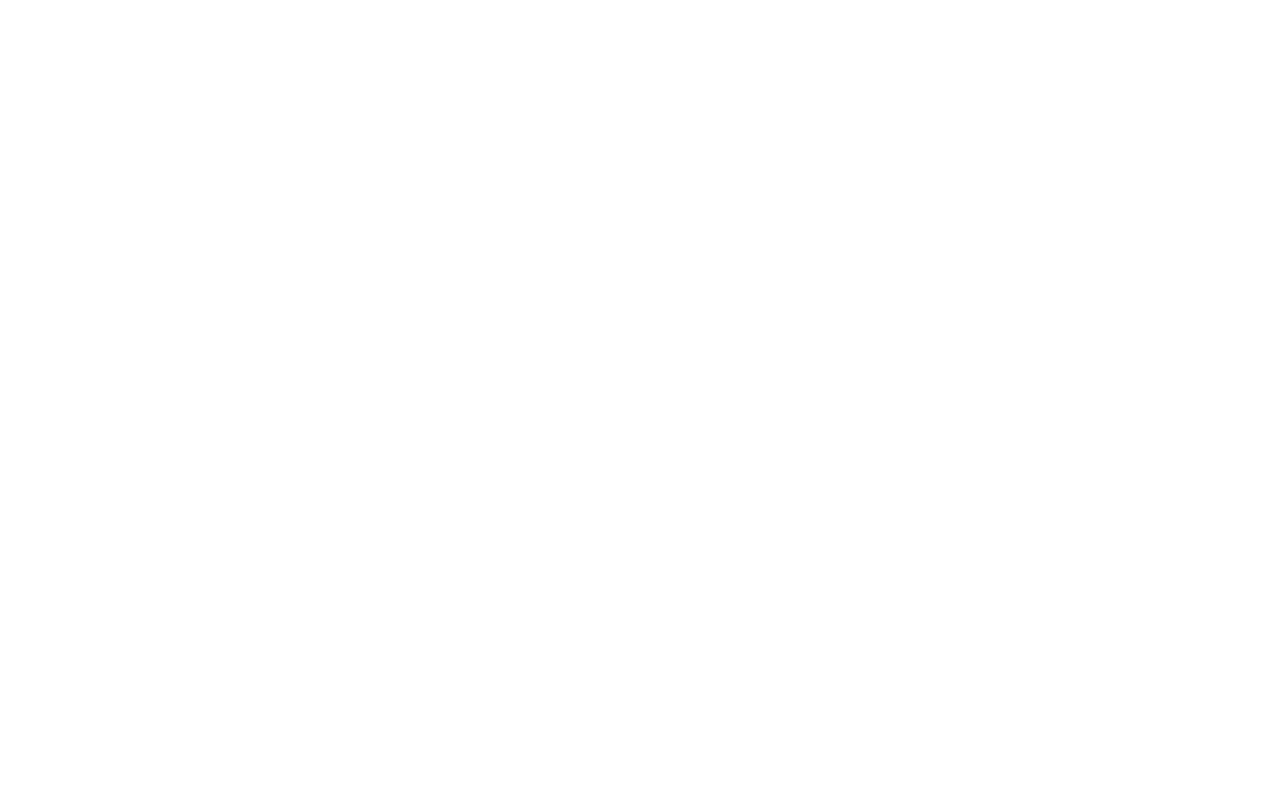
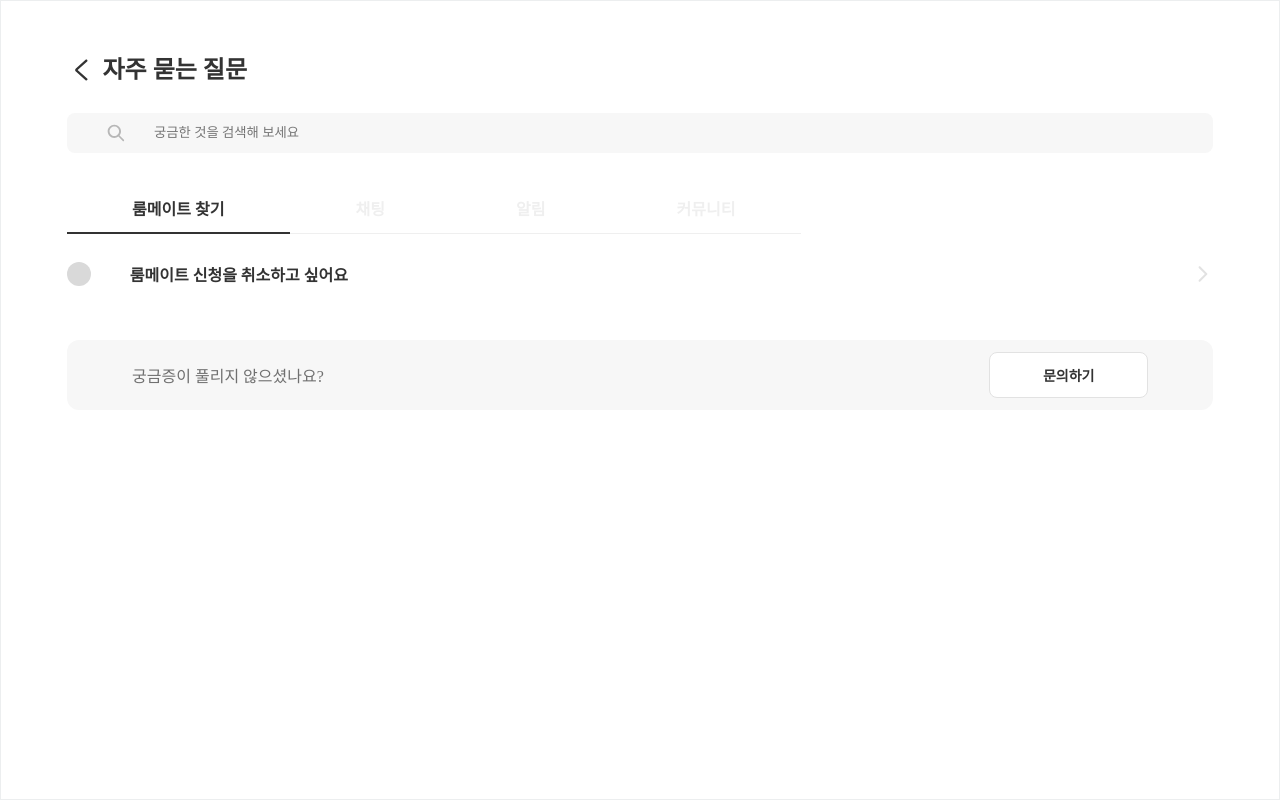
Before and after one commit to G-E-E-K-S/GEEKS-FE, a React (Create React App) app: page /faq in a window 1280 px wide. Before the commit this address had no page. Built offline with nearby package versions, Linux system fonts and the light colour scheme; a web font is replaced by a local one.

Commit message:
Add FaQ page

```diff
--- a/src/App.js
+++ b/src/App.js
@@ -2,7 +2,7 @@ import { Route, BrowserRouter as Router, Routes } from "react-router-dom";
 import {Intro, Welcome, InputEmail, InputCode, Password, NickName, QuesText, Major, Gender, Dormitory, FinalPage} from './pages/Join/Index';
 import Home from './pages/Main/Home';
 import LiveRule from "./pages/Main/LiveRule";
-import { MyPage, LifeStyles, EditProfile, SettingUserInfo, SaveList, Notice } from './pages/MyPage/Index';
+import { MyPage, LifeStyles, EditProfile, SettingUserInfo, SaveList, Notice, FAQ, FaqRommate } from './pages/MyPage/Index';
 import { FindRommate , User } from './pages/FindRommate/Index';
 function App() {
   return (
@@ -28,6 +28,8 @@ function App() {
           <Route path="/settinguserinfo" element={<SettingUserInfo/>} />
           <Route path="/savelist" element={<SaveList/>} />
           <Route path="/notice" element={<Notice/>} />
+          <Route path="/faq" element={<FAQ/>} />
+          <Route path="/faq/rommate" element={<FaqRommate/>} />
           <Route path="/rommate" element={<FindRommate/>} />
           <Route path="/user" element={<User/>} />
         </Routes>
--- a/src/components/Main/SubTitle.js
+++ b/src/components/Main/SubTitle.js
@@ -8,6 +8,8 @@ const SubTitleText = styled.div`
     font-weight: 700;
     line-height: 32px;
     white-space: pre-wrap;
+    margin-top: 6.64vh;
+    margin-left: 8px;
 `;
 const SubTitle = (props) => {
     return(
--- /dev/null
+++ b/src/pages/MyPage/Faq.js
@@ -0,0 +1,119 @@
+import React, { useState } from "react";
+import { Routes, Route, Link } from "react-router-dom";
+import styled from "styled-components";
+import * as c from "../../components/Common/CommonStyle";
+import GoBack from "../../components/Join/GoBack";
+import SubTitle from "../../components/Main/SubTitle";
+import FaqRommate from "./FaqRommate";
+import SearchImg from "../../assets/img/MyPage/search.svg";
+
+const FAQTop = styled.div`
+  display: flex;
+  margin-bottom: 3.31vh;
+`;
+const SearchBox = styled.div`
+  display: flex;
+  padding: 10px 3.07vw;
+  border-radius: 8px;
+  background: #f7f7f7;
+  margin-bottom: 3.9vh;
+`;
+const SearchInput = styled.input`
+  margin-left: 2.05vw;
+  width: 100%;
+  border: none;
+  background-color: #f7f7f7;
+  &:focus {
+    outline: none;
+  }
+  &:placeholder {
+    color: #b7b7b7;
+    font-size: 1rem;
+    font-style: normal;
+    font-weight: 500;
+  }
+`;
+const TabMenu = styled.div`
+  padding: 12px 5.12vw;
+  color: ${(props) => (props.isLine ? "#333" : "#efefef")};
+  text-align: center;
+  font-size: 1rem;
+  font-style: normal;
+  font-weight: 600;
+  white-space: nowrap;
+  cursor: pointer;
+  border-bottom: ${(props) =>
+    props.isLine ? " 2px solid #333" : "1px solid #efefef"};
+  margin-bottom: 8px;
+`;
+const AskBox = styled.div`
+  display: flex;
+  justify-content: space-between;
+  border-radius: 12px;
+  background: #f7f7f7;
+  padding: 12px 5.12vw;
+  margin-top: 4.26vh;
+`;
+const AskText = styled.div`
+  display: flex;
+  align-items: center;
+  color: #707070;
+  font-size: 1rem;
+  font-weight: 500;
+`;
+const MiniAskBox = styled.div`
+  border-radius: 8px;
+  border: 1px solid #e2e2e2;
+  background: #fff;
+  padding: 12px 4.1vw;
+  color: #333;
+  font-size: 0.875rem;
+  font-weight: 600;
+`;
+const FAQ = () => {
+  const [isSelect, setIsSelect] = useState("rommate");
+  const ChangePage = (pageName) => {
+    setIsSelect(pageName);
+  };
+  return (
+    <c.Totalframe>
+      <c.ScreenComponent>
+        <FAQTop>
+          <GoBack />
+          <SubTitle subtitle={`자주 묻는 질문`} />
+        </FAQTop>
+        <SearchBox>
+          <img src={SearchImg} />
+          <SearchInput placeholder={`궁금한 것을 검색해 보세요`} />
+        </SearchBox>
+        {/* Tab */}
+        <c.Flex>
+          <TabMenu
+            isLine={isSelect === "rommate"}
+            onClick={() => ChangePage("rommate")}
+          >{`룸메이트 찾기`}</TabMenu>
+          <TabMenu
+            isLine={isSelect === "chat"}
+            onClick={() => ChangePage("chat")}
+          >{`채팅`}</TabMenu>
+          <TabMenu
+            isLine={isSelect === "notice"}
+            onClick={() => ChangePage("notice")}
+          >{`알림`}</TabMenu>
+          <TabMenu
+            isLine={isSelect === "community"}
+            onClick={() => ChangePage("community")}
+          >{`커뮤니티`}</TabMenu>
+        </c.Flex>
+        {isSelect === "rommate" && (
+          <FaqRommate faqtext={`룸메이트 신청을 취소하고 싶어요`} />
+        )}
+        <AskBox>
+          <AskText>궁금증이 풀리지 않으셨나요?</AskText>
+          <MiniAskBox>문의하기</MiniAskBox>
+        </AskBox>
+      </c.ScreenComponent>
+    </c.Totalframe>
+  );
+};
+export default FAQ;
--- /dev/null
+++ b/src/pages/MyPage/FaqRommate.js
@@ -0,0 +1,37 @@
+import React, { useState } from "react";
+import styled from "styled-components";
+import * as c from "../../components/Common/CommonStyle";
+import RightArrowFaQ from "../../assets/img/MyPage/rightArrowFaQ.svg";
+
+const FaqBox = styled.div`
+  display: flex;
+  justify-content: space-between;
+  padding: 20px 0;
+  cursor: pointer;
+`;
+const Circle = styled.div`
+  width: 24px;
+  height: 24px;
+  background-color: #d9d9d9;
+  border-radius: 50%;
+`;
+const FaqText = styled.div`
+  display: flex;
+  align-items: center;
+  color: #333;
+  font-size: 1rem;
+  font-weight: 600;
+  margin-left: 3.07vw;
+`;
+const FaqRommate = (props) => {
+  return (
+    <FaqBox>
+      <c.Flex>
+        <Circle />
+        <FaqText>{props.faqtext}</FaqText>
+      </c.Flex>
+      <img src={RightArrowFaQ} />
+    </FaqBox>
+  );
+};
+export default FaqRommate;
--- a/src/pages/MyPage/Index.js
+++ b/src/pages/MyPage/Index.js
@@ -4,6 +4,8 @@ import EditProfile from './EditProfile';
 import SettingUserInfo from './SettingUserInfo';
 import SaveList from './SaveList';
 import Notice from './Notice';
+import FAQ from './Faq';
+import FaqRommate from './FaqRommate';
 
 
-export { MyPage, LifeStyles, EditProfile, SettingUserInfo, SaveList, Notice };
+export { MyPage, LifeStyles, EditProfile, SettingUserInfo, SaveList, Notice, FAQ, FaqRommate };
--- a/src/pages/MyPage/MyPage.js
+++ b/src/pages/MyPage/MyPage.js
@@ -148,7 +148,7 @@ const MyPage = () => {
                     <MyPageMenu menuImg={userInfo} menuName={`회원 정보 설정`} onClick={()=>navigate('/settinguserinfo')}/>
                     <MyPageMenu menuImg={notice} menuName={`알림 설정`}/>
                     <MyPageMenu menuImg={announce} menuName={`공지사항`} onClick={()=>navigate('/notice')}/>
-                    <MyPageMenu menuImg={question} menuName={`자주 묻는 질문`}/>
+                    <MyPageMenu menuImg={question} menuName={`자주 묻는 질문`} onClick={()=>navigate('/faq')}/>
                     <MyPageMenu menuImg={inquiry} menuName={`문의하기`}/>
                 </c.SubScreen>
             </c.ScreenComponent>
--- a/src/pages/MyPage/Notice.js
+++ b/src/pages/MyPage/Notice.js
@@ -8,10 +8,6 @@ import SubTitle from "../../components/Main/SubTitle";
 const NoticeTop = styled.div`
     display: flex;
     margin-bottom: 5.68vh;
-`;
-const SubTitleBox = styled.div`
-  margin-top: 6.64vh;
-  margin-left: 8px;
 `;
 const NoticeText = styled.div`
 
@@ -40,9 +36,7 @@ const Notice = () => {
       <c.ScreenComponent>
         <NoticeTop>
           <GoBack />
-          <SubTitleBox>
-            <SubTitle subtitle={`공지사항`} />
-          </SubTitleBox>
+          <SubTitle subtitle={`공지사항`} />
         </NoticeTop>
         <NoticeText>{`편리한 채팅을 위한 새로운 기능이 생겼어요 두줄은 이렇게 써져요`}</NoticeText>
         <NoticeDate>{`2023.09.25`}</NoticeDate>
```
Also changed, not shown: src/assets/img/MyPage/rightArrowFaQ.svg (added), src/assets/img/MyPage/search.svg (added).
